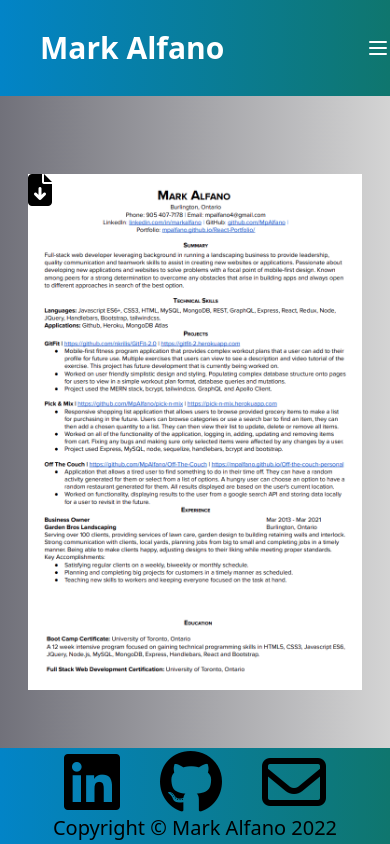
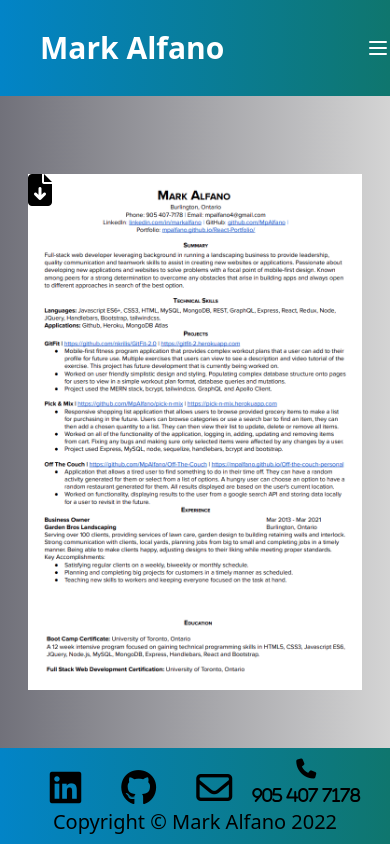
Before and after one commit to MpAlfano/React-Portfolio, a React (Create React App) app: page /Resume in a window 390 px wide. Built offline with nearby package versions, Linux system fonts and the light colour scheme.

Commit message:
styling footer adding phone icon

```diff
--- a/src/components/Footer.js
+++ b/src/components/Footer.js
@@ -12,7 +12,7 @@ export default function Footer() {
               target="_blank"
               rel="noreferrer"
             >
-              <i className="fa-brands fa-linkedin fa-4x"></i>
+              <i className="fa-brands fa-linkedin text-4xl md:text-5xl lg:text-6xl"></i>
             </a>
             <a
               className="px-5"
@@ -20,7 +20,7 @@ export default function Footer() {
               target="_blank"
               rel="noreferrer"
             >
-              <i className="fa-brands fa-github fa-4x"></i>
+              <i className="fa-brands fa-github text-4xl md:text-5xl lg:text-6xl"></i>
             </a>
             <a
               className="px-5"
@@ -28,8 +28,12 @@ export default function Footer() {
               target="_blank"
               rel="noreferrer"
             >
-              <i className="fa-regular fa-envelope fa-4x"></i>
+              <i className="fa-regular fa-envelope text-4xl md:text-5xl lg:text-6xl"></i>
             </a>
+            <i className="fa fa-phone text-xl lg:text-3xl" aria-hidden="true">
+              <p className="text-base md:text-lg lg:text-xl">905 407 7178</p>
+            </i>
+
             <p className="text-xl">Copyright © Mark Alfano 2022</p>
           </div>
         </div>
--- a/src/components/pages/Home.js
+++ b/src/components/pages/Home.js
@@ -4,7 +4,7 @@ import profPicture from "..//images/bio.jpg";
 export default function Home() {
   return (
     <div className="md:flex justify-center">
-      <div className="profDiv md:flex text-center margin: 0 auto px-5 md:px-10 lg:px-20">
+      <div className="profDiv md:flex text-center margin: 0 auto px-2 md:px-10 lg:px-40">
         <h1 className="text-center font-bold text-4xl text-black">About Me</h1>
         <br></br>
         <img className="profPic" src={profPicture} alt="biography"></img>
```
